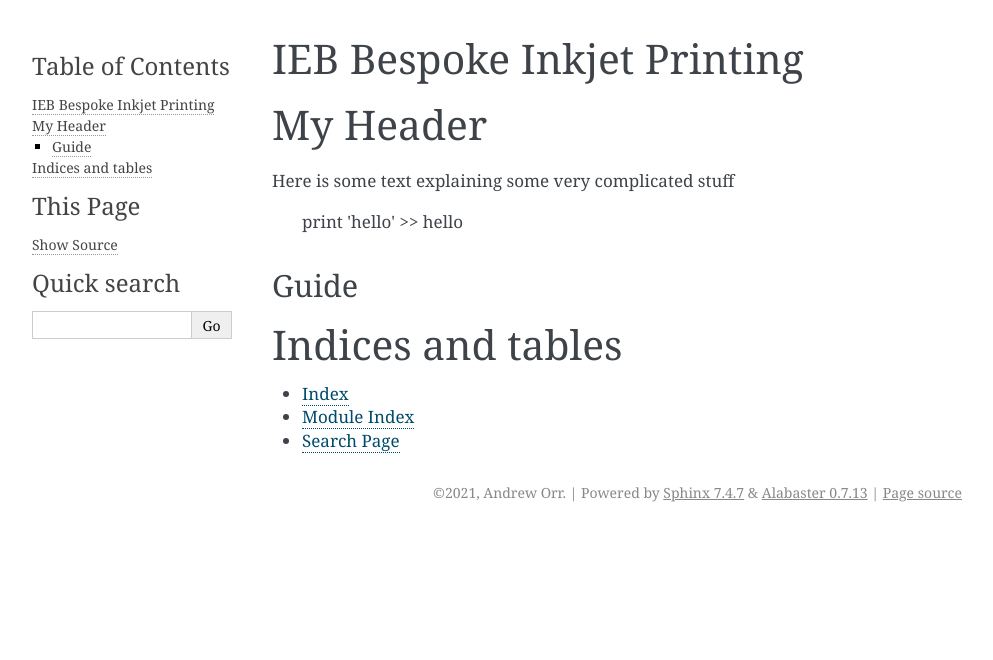
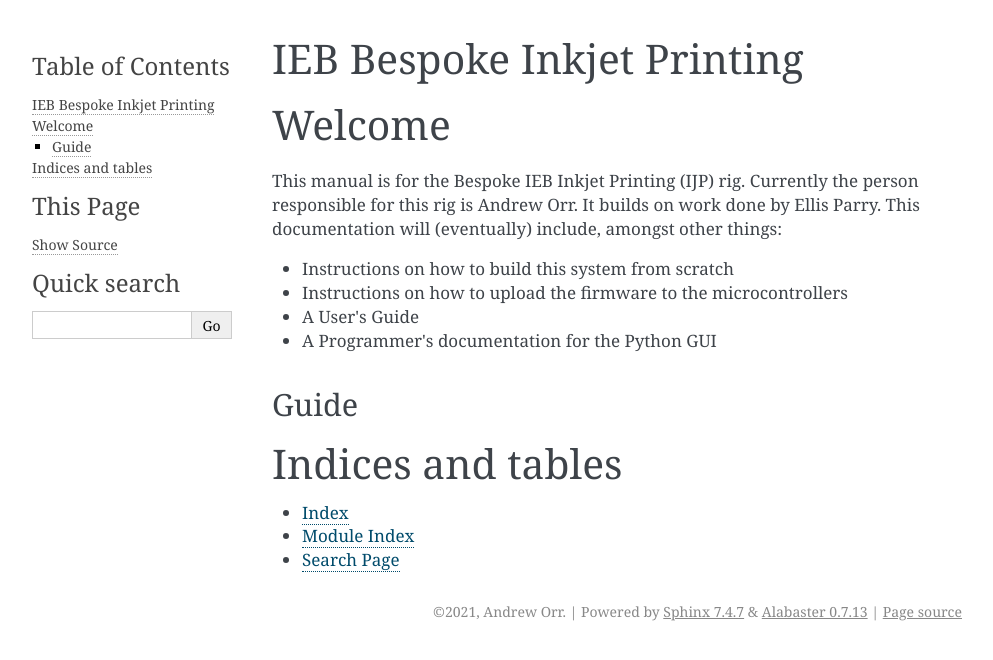
Before and after one commit to alvacjorr/bespoke-ijp, a Sphinx documentation site: the page built from docs/source/index.rst, in a window 1280 px wide. Shown: the top 660 px of the page, without its empty margins (148-1141 px from the left). Built offline with Sphinx 7.4.7, drawn with Linux system fonts in a browser that asks for light colours.

Commit message:
add introduction to docs

```diff
--- a/docs/source/index.rst
+++ b/docs/source/index.rst
@@ -1,13 +1,21 @@
 IEB Bespoke Inkjet Printing
 =======================================
 
-My Header
+Welcome
 =========
 
-Here is some text explaining some very complicated stuff
+This manual is for the Bespoke IEB Inkjet Printing (IJP) rig.
+Currently the person responsible for this rig is Andrew Orr.
+It builds on work done by Ellis Parry.
+This documentation will (eventually) include, amongst other things:
 
-    print 'hello'
-    >> hello
+- Instructions on how to build this system from scratch
+- Instructions on how to upload the firmware to the microcontrollers
+- A User's Guide
+- A Programmer's documentation for the Python GUI
+
+
+
 
 Guide
 *****
```
